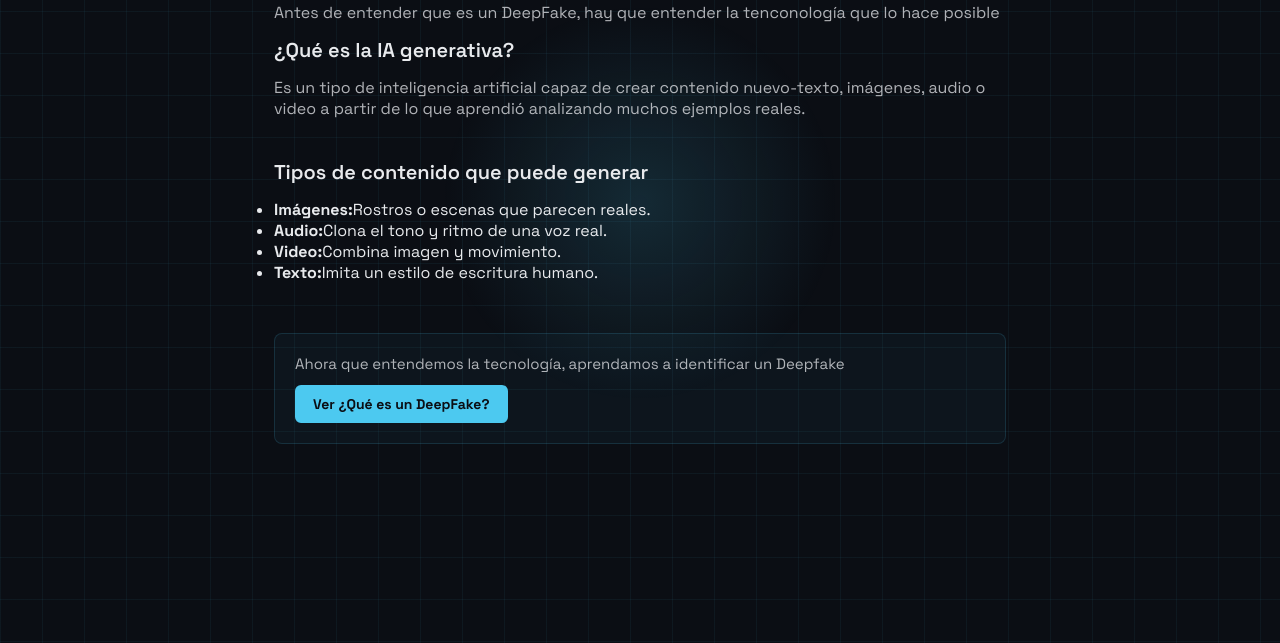
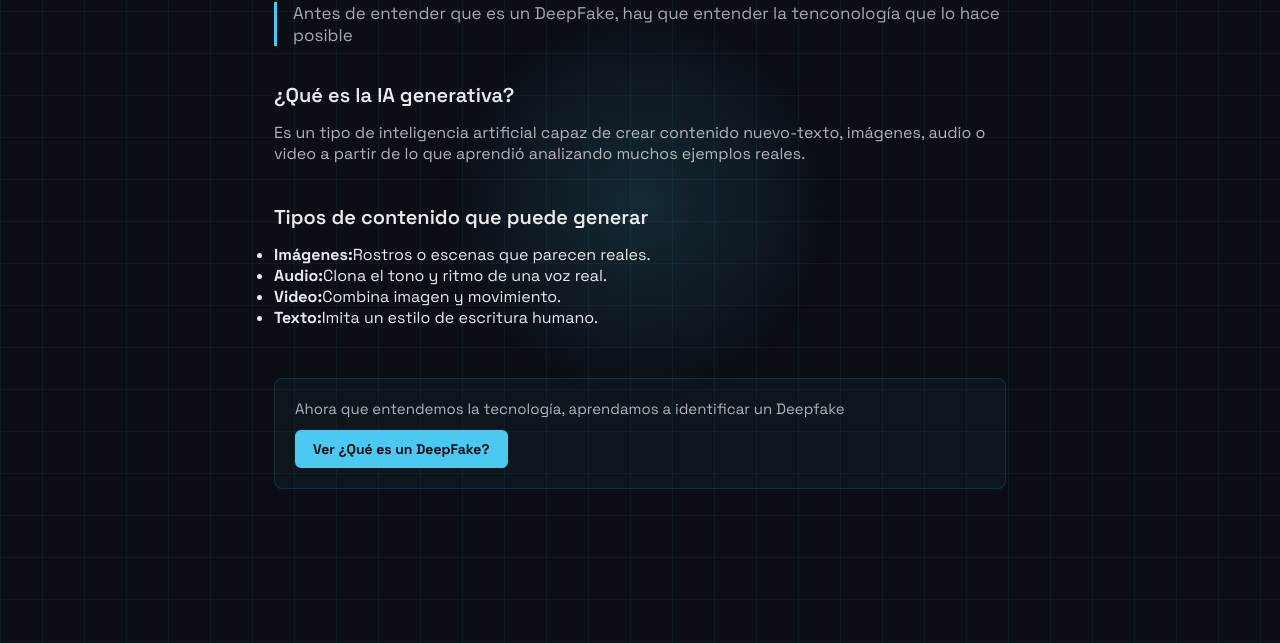
Before and after one commit to johancuadrosz95-maker/Alerta-DeepFake, a plain HTML site: page iagenerativa.html in a window 1280 px wide. Shown: the part 157-800 px from the top of the page. Drawn offline with Linux system fonts and the light colour scheme.

Commit message:
segundo arreglo ia generativa

```diff
--- a/iagenerativa.html
+++ b/iagenerativa.html
@@ -34,7 +34,7 @@
 </nav>
 <main>
   <h1>Inteligencia Artificial Generativa</h1>
-  <p>Antes de entender que es un DeepFake, hay que entender la tenconología que lo hace posible</p>
+  <p class="intro">Antes de entender que es un DeepFake, hay que entender la tenconología que lo hace posible</p>
     <section>
         <h2>¿Qué es la IA generativa?</h2>
         <p>Es un tipo de inteligencia artificial capaz de crear contenido nuevo-texto, imágenes, audio o video a partir de lo que aprendió analizando muchos ejemplos reales.</p>
```
